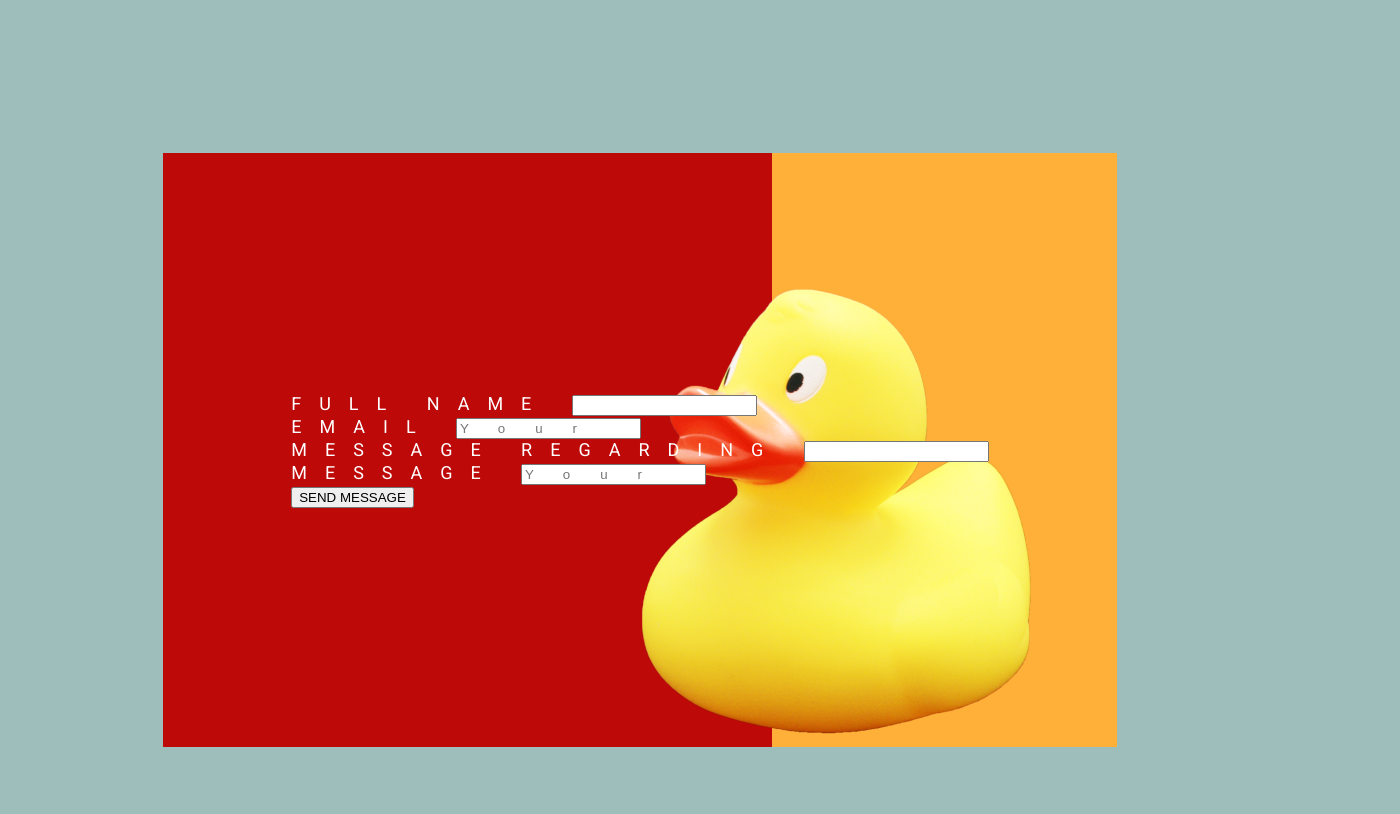
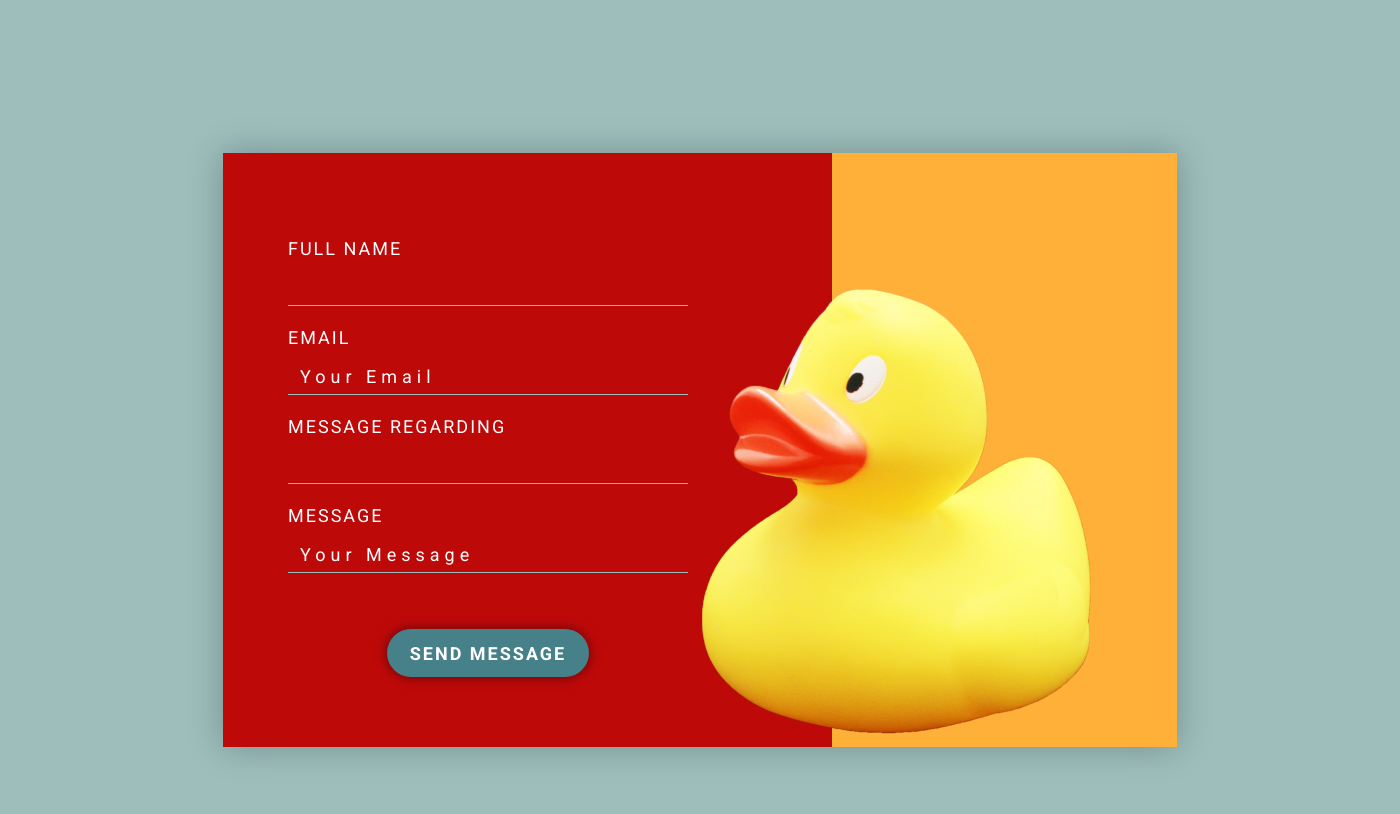
Before and after one commit to jenniesteinhoff/forms, a plain HTML site: page index.html in a window 1280 px wide. Shown: the whole page, 1400 px wide, since content can reach past the window. Drawn offline with Linux system fonts and the light colour scheme.

Commit message:
positioning labels and inputs

```diff
--- a/index.html
+++ b/index.html
@@ -12,44 +12,34 @@
 </head>
 
 <body>
-
-    <div class="container general">
-        <div class="background">
-            <div id="color_left"></div>
-            <div id="color_right"></div>
-            <div class="img"><img src="./images/duck.png" alt="yellow rubber duck"></div>
-        </div>
-
-        <!--Text-->
-        <div class="form">
-            <form>
-                <div>
+    <main class="page">
+        <div class="container">
+            <div class="card left">
+                <!--Text-->
+                <form class="form">
                     <label for="full_name" class="labels">FULL NAME
                     </label>
-                    <input type="name" name="full_name" id="full_name" class="input-sections">
-                </div>
-                <div>
+                    <input type="name" name="full_name" id="full_name" class="input-sections" placeholder="">
+
                     <label for="email" class="labels">EMAIL
                     </label>
                     <input type="email" name="email" id="email" class="input-sections" placeholder="Your Email">
-                </div>
-                <div>
-                    <label for="regarding" class="labels">MESSAGE REGARDING
+
+                    <label for="message_regarding" class="labels">MESSAGE REGARDING
                     </label>
-                    <input type="regarding" name="message_regarding" id="message_regarding" class="input-sections">
-                </div>
-                <div>
+                    <input type="regarding" name="message_regarding" id="message_regarding" class="input-sections" placeholder="">
+
                     <label for="message" class="labels">MESSAGE
                     </label>
                     <input type="message" name="message" id="message" class="input-sections" placeholder="Your Message">
-                </div>
 
-            <!--Button-->
-                <button type="sumbit" class="button">SEND MESSAGE</button>
-            </form>
+                <!--Button-->
+                    <button type="sumbit" class="button">SEND MESSAGE</button>
+                </form>
+            </div>
+            <div class="img"><img src="./images/duck.png" alt="yellow rubber duck"></div>
         </div>
-    </div>
-
+    </main>
 </body>
 
 </html>
--- a/styles/index.css
+++ b/styles/index.css
@@ -1,53 +1,84 @@
-/*General Position*/
-html, body {
+/*General*/
+html {
     height: 100%;
 }
-body, .img, .form, .background, .container.general {
+.page {
     display: flex;
     justify-content: center;
     position: relative;
-}
-
-/*Specific Positioning*/
-.container.general {
     align-items: center;
     height: 900px;
     width: 1400px;
+    background-color: #9DBEBB;
 }
-.background {
+.container {
+    display: flex;
     justify-content: flex-start;
     height: 594px;
     width: 954px;
+    background-color: #FFB039;
+    box-shadow: 0px 0px 32px #00000040;
 }
-.img, .form {
-    position: fixed;
-}
-img {
-    transform: translate(342px, 52px)
-}
-
-/*General Style*/
-body {
-    background-color: #9DBEBB;
-    font-family: 'Roboto', sans-serif;
-    font-weight: 400;
-    line-height: normal;
-    letter-spacing: 18px;
-    font-size: 18px;
-    text-align: left;
-    color: #FFF;
+.form {
+    display: flex;
+    flex-direction: column;
+    justify-content: flex-start;
+    position: relative;
+    height: 466px;
+    width: 400px;
+    transform: translate(65px, 64px);
 }
 
 
-/*Specific Styling*/
-#color_left {
+/*Specific*/
+.img {
+    position: absolute;
+    transform: translate(342px, 52px);
+}
+.card.left {
     width: 609px;
     background-color: #BE0909;
 }
-#color_right {
-    width: 345px;
-    background-color: #FFB039;
+
+
+.input-sections, .button, .labels, ::placeholder {
+    font-family: 'Roboto', sans-serif;
+    line-height: normal;
+    text-align: left;
+    font-size: 18px;
+    border-style: none;
+    background-color: transparent;
+    color: #FFF;
+}
+.button {
+    height: 48px;
+    width: 202px;
+    margin-top: 56px;
+    transform: translateX(99px);
+    border-radius: 40px;
+    font-weight: 700;
+    text-align: center;
+    background-color: #468189;
+    box-shadow: 0px 0px 12px #00000080;
 }
 .input-sections {
-    letter-spacing: 30px;
+    height: 24px;
+/*To-be-fixed*/    margin-top: 15px;
+    border-bottom: #9DBEBB;
+    border-bottom-style: solid;
+    border-bottom-width: 1px;
+    text-indent: 10px;
+    padding-bottom: 6px;
 }
+.labels {
+    margin-top: 21px;
+}
+.input-sections, .labels {
+    font-weight: 400;
+}
+.labels, .button {
+    letter-spacing: 2px;
+}
+::placeholder {
+    letter-spacing: 5px;
+}
```
